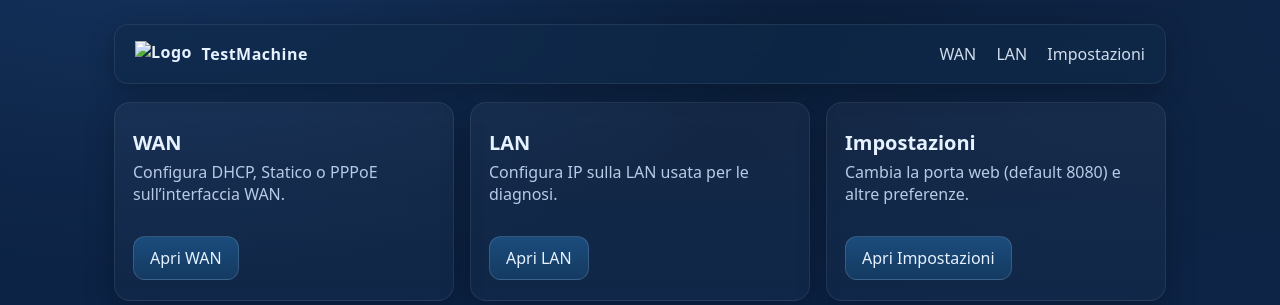
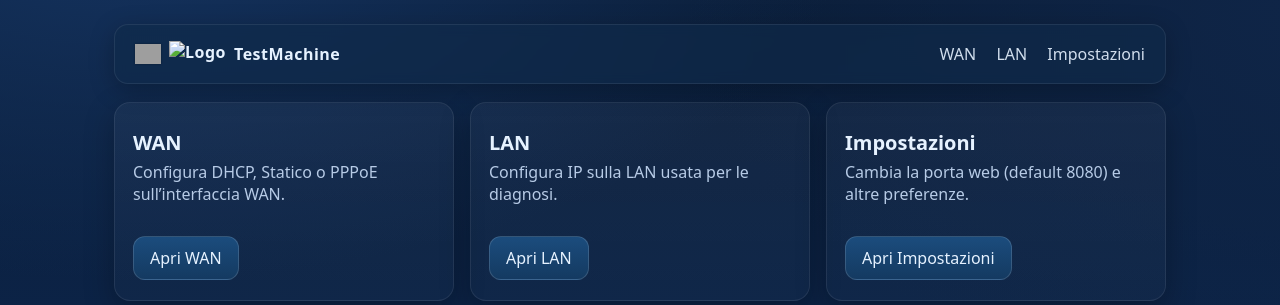
Before and after one commit to fraidotube/testmachine, a FastAPI app: page / in a window 1280 px wide. Shown: the top 305 px of the page. Run offline with FastAPI, Linux system fonts and the light colour scheme; grey boxes are pictures that could not be loaded.

Commit message:
feat(ui): aggiunge logo CNS-21 in navbar via CSS (tutte le pagine)

```diff
--- a/app/static/styles.css
+++ b/app/static/styles.css
@@ -60,3 +60,14 @@ input::placeholder{color:#87a6cc}
 .brand span {
   line-height: 1;
 }
+
+/* LOGO CNS-21 */
+.nav .brand{display:flex;align-items:center;gap:.5rem;font-weight:600}
+.nav .brand::before{
+  content:"";
+  display:inline-block;
+  width:26px;height:26px;
+  background:url("/static/img/CNS-21-LOGO-BIANCO.svg") no-repeat center/contain;
+  /* bordo leggero per visibilità su sfondo chiaro */
+  filter: drop-shadow(0 0 1px rgba(0,0,0,.35));
+}
```
